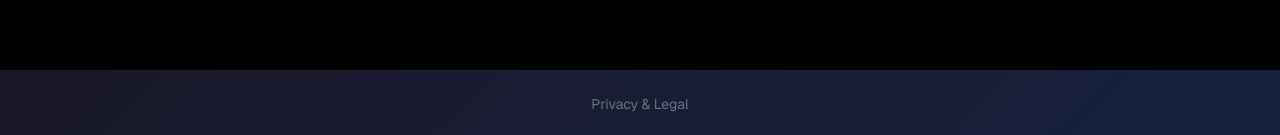
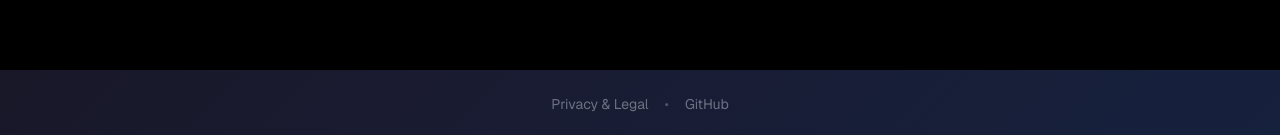
Before and after one commit to maxgfr/csv-ai-analyzer, a Next.js app: page / in a window 1280 px wide. Shown: the part 730-865 px from the top of the page. Built offline with nearby package versions, Linux system fonts and the light colour scheme.

Commit message:
feat: add GitHub link to footer for easy access to repository

```diff
--- a/src/app/layout.tsx
+++ b/src/app/layout.tsx
@@ -121,10 +121,19 @@ export default function RootLayout({
         <div className="relative z-10">{children}</div>
 
         {/* Footer with legal link */}
-        <footer className="relative z-10 text-center py-6 text-sm text-gray-500">
+        <footer className="relative z-10 text-center py-6 text-sm text-gray-500 flex items-center justify-center gap-4">
           <Link href="/legal" className="hover:text-violet-400 transition-colors">
             Privacy & Legal
           </Link>
+          <span className="text-gray-600">•</span>
+          <a
+            href="https://github.com/maxgfr/csv-ai-analyzer"
+            target="_blank"
+            rel="noopener noreferrer"
+            className="hover:text-violet-400 transition-colors"
+          >
+            GitHub
+          </a>
         </footer>
       </body>
     </html>
```
